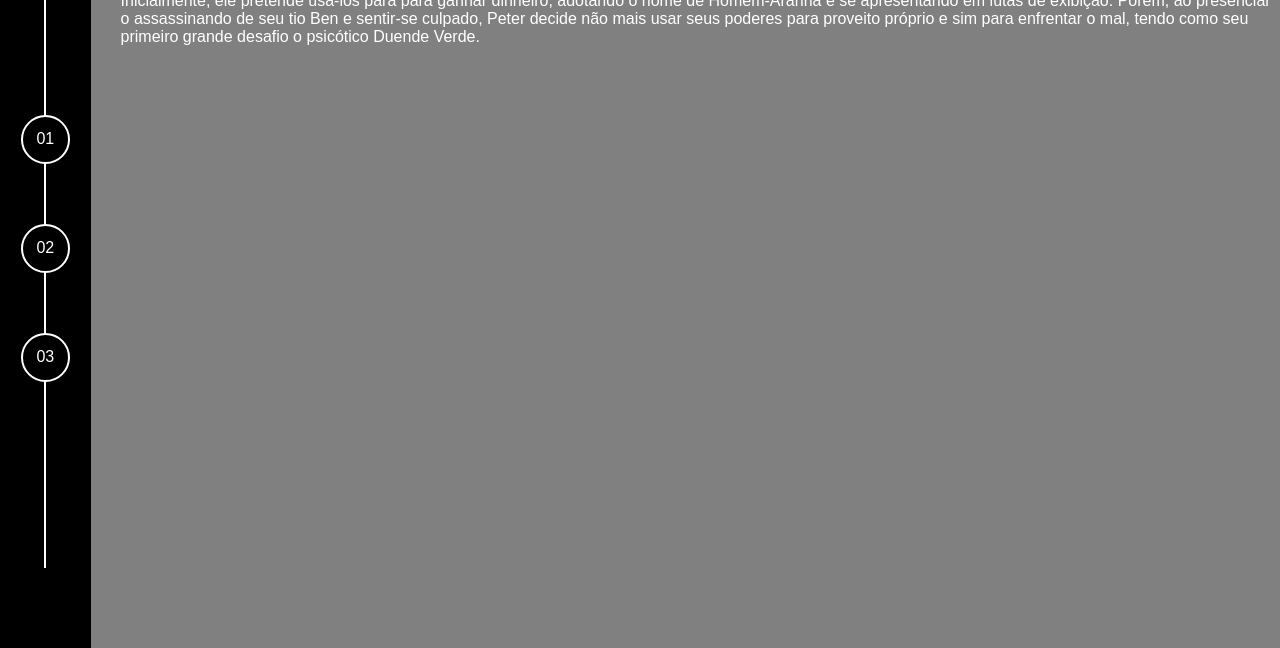
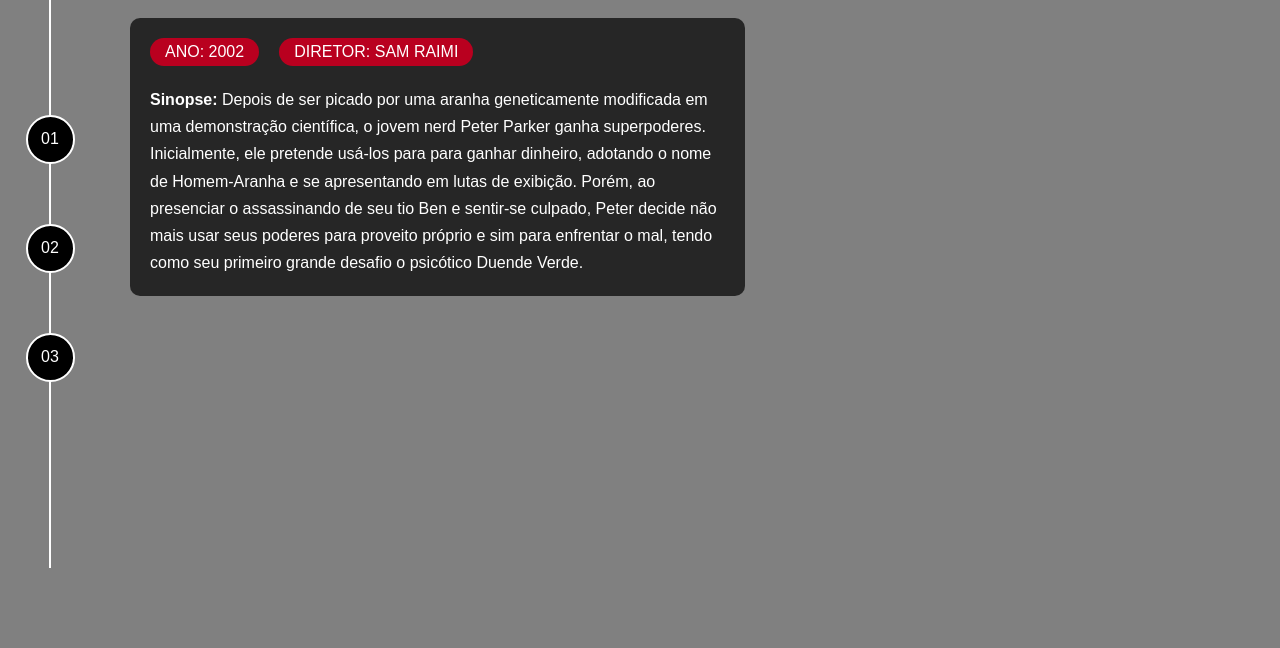
Before and after one commit to FilipeCabralCoutinho/spider-man_multiverse, a plain HTML site: page pages/tobey-maguire/spiderman1.html in a window 1280 px wide. Shown: the part 152-800 px from the top of the page. Drawn offline with Linux system fonts and the light colour scheme.

Commit message:
componentização das pills

```diff
--- /dev/null
+++ b/src/styles/components/_pills.css
@@ -0,0 +1,17 @@
+.pills ul{
+    display: flex;
+    flex-direction: row;
+}
+
+.pills ul li{
+    background-color: var(--primary-color);
+    color: #fff;
+    padding: 5px 15px;
+    margin: 0 10px;
+    border-radius: 20px;
+    text-transform: uppercase;
+}
+
+.pills ul li:first-child{
+    margin-left: 0;
+}
--- a/src/styles/internal.css
+++ b/src/styles/internal.css
@@ -1,6 +1,7 @@
 @import url(/src/styles/reset.css);
 @import url(/src/styles/global.css);
 @import url(/src/styles/components/_navigator.css);
+@import url(/src/styles/components/_pills.css);
 
 
 .s-wrapper{
@@ -12,15 +13,55 @@
 .s-wrapper .s-left-column{
     width: 100px;
     height: 100%;
-    background-color: #000000;
     display: flex;
     justify-content: center;
     align-items: center;
+    position: fixed;
+    padding-right: 50px;
+    left: 0;
+    top: 0;
+    z-index: 1;
 }
 
 .s-wrapper .s-main-content{
     height: 100%;
     width: 100%;
     background-color: #808080;
-    padding-left: 30px;
+    padding-left: 130px;
 }
+
+.s-wrapper .s-main-content__top{
+    height: 80vh;
+    display: flex;
+    flex-direction: column;
+    justify-content: flex-start;
+}
+
+.s-wrapper .s-main-content__bottom{
+    height: 20vh;
+    display: flex;
+    flex-direction: column;
+    justify-content: flex-end;
+}
+
+.s-wrapper .s-main-content .s-logo img{
+    margin-top: 50px;
+    margin-left: 0;
+    margin-bottom: 30px;
+}
+
+.s-wrapper .s-main-content__top .s-description{
+    background-color: rgba(0, 0, 0, .7);
+    max-width: 50%;
+    padding: 20px;
+    border-radius: 10px;
+}
+
+.s-wrapper .s-main-content__top .s-description .s-description__text p{
+    color: #fff;
+    line-height: 170%;
+}
+
+.s-wrapper .s-main-content__top .s-description .pills{
+    margin-bottom: 20px;
+}
```
